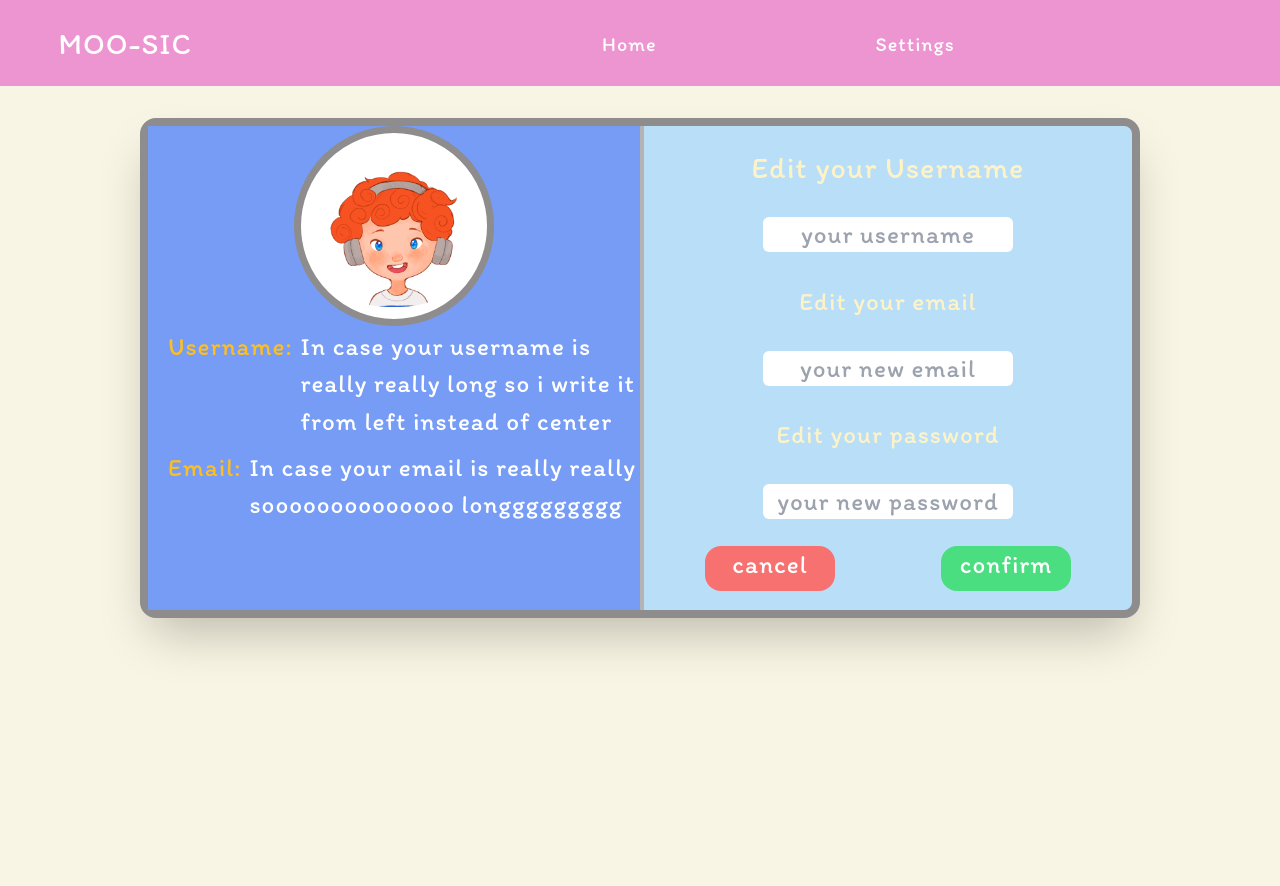
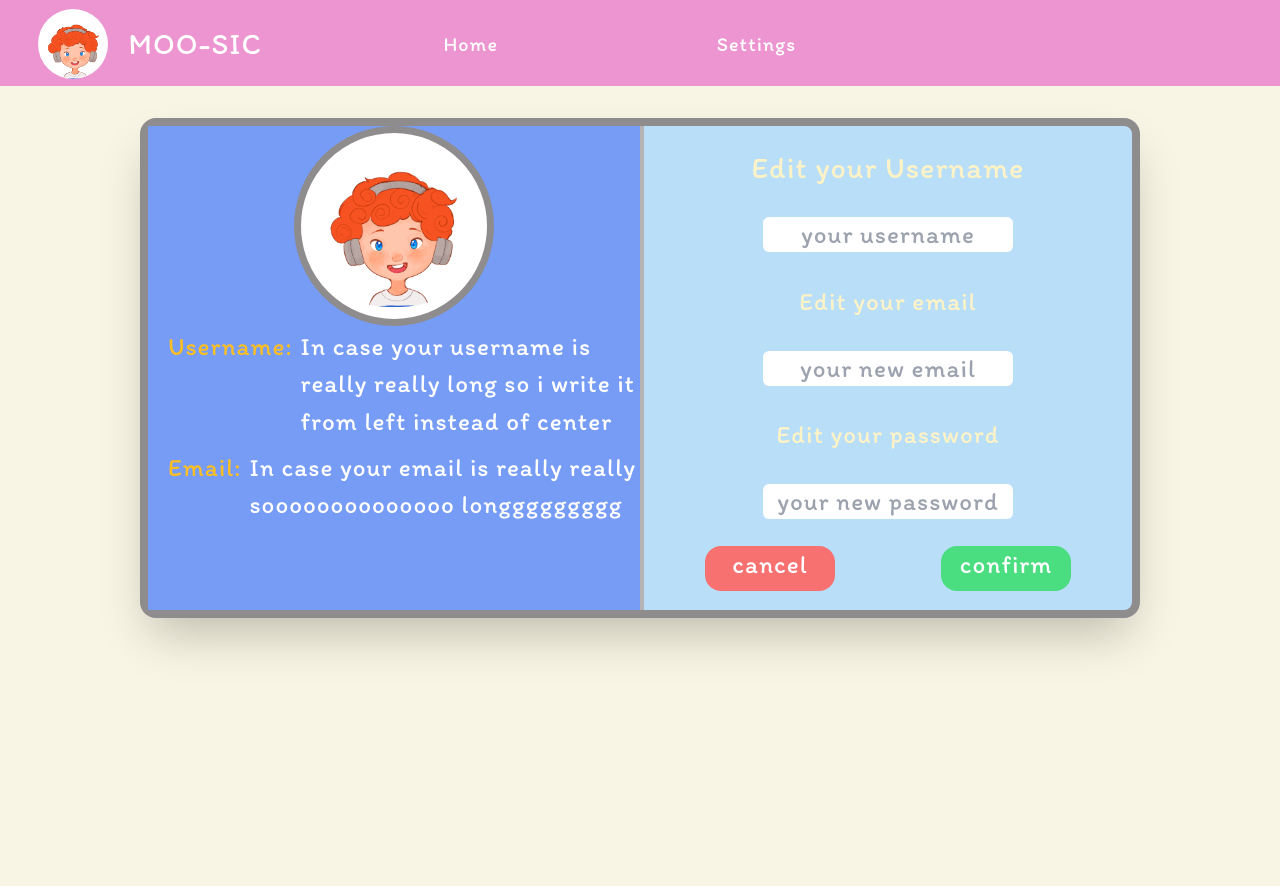
Before and after one commit to littlegou/Moo-sic, a Flask app: template templates/settings.html in a window 1280 px wide. Run offline with Flask 3, Linux system fonts and the light colour scheme; the template is opened without the code that fills it, so the values that code supplies are empty.

Commit message:
Update settings.css

```diff
--- a/static/settings.css
+++ b/static/settings.css
@@ -37,19 +37,19 @@
         }
         .name{
             display: flex;
-            flex-direction: column;
+            /* flex-direction: column; */
             text-align: center;
             align-items: center;
             font-size: 30px;
             background-color: transparent;
-            padding-right: 50%;
+            /* padding-right: 50%; */
             white-space: nowrap;
         }
         .navv {
             background-color: transparent;
             display: flex;
             flex-direction: row;
-            justify-content: space-between;
+            /* justify-content: space-between; */
             text-align: center;
             align-items: center;
             font-size: 20px;
```
